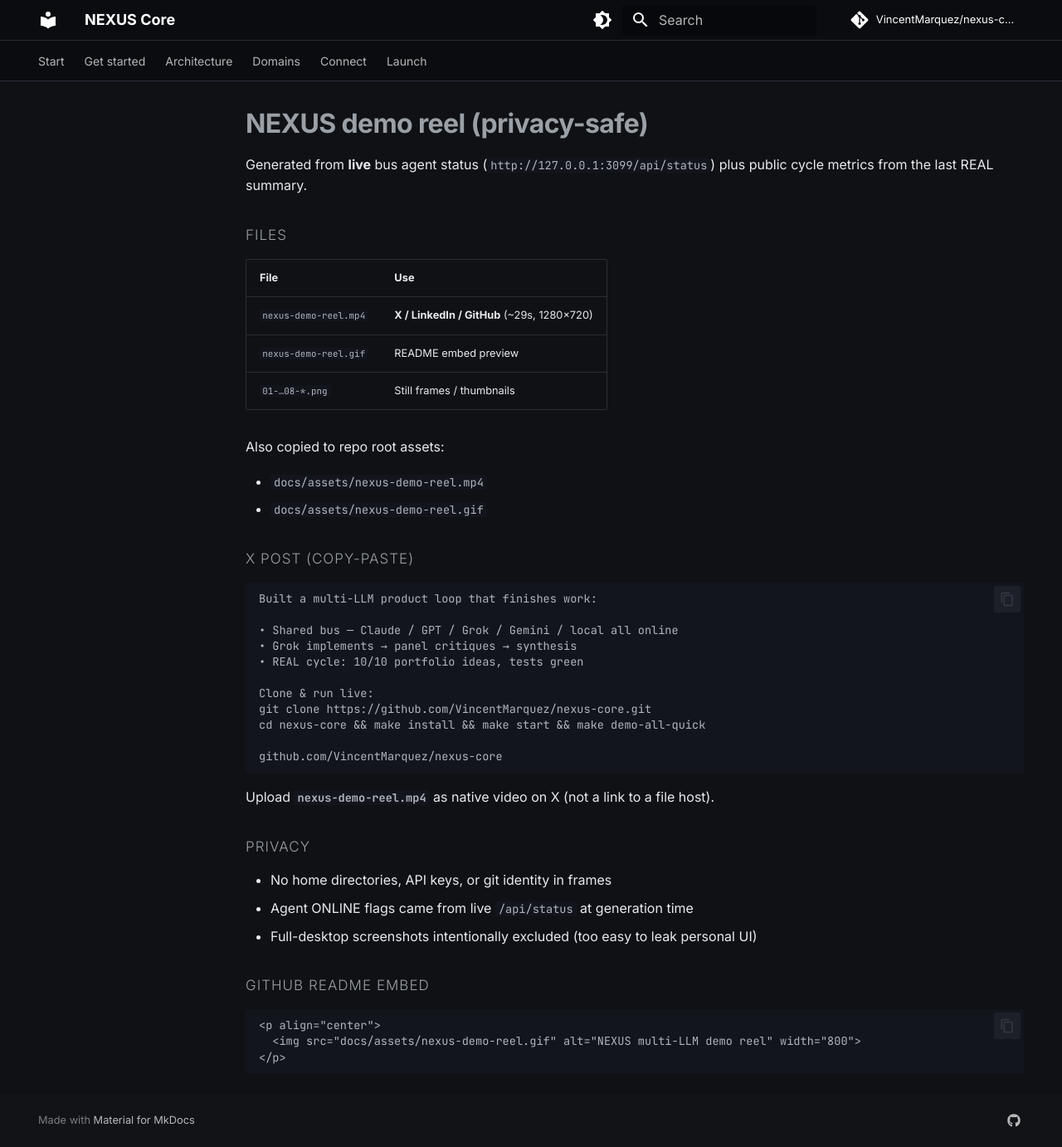
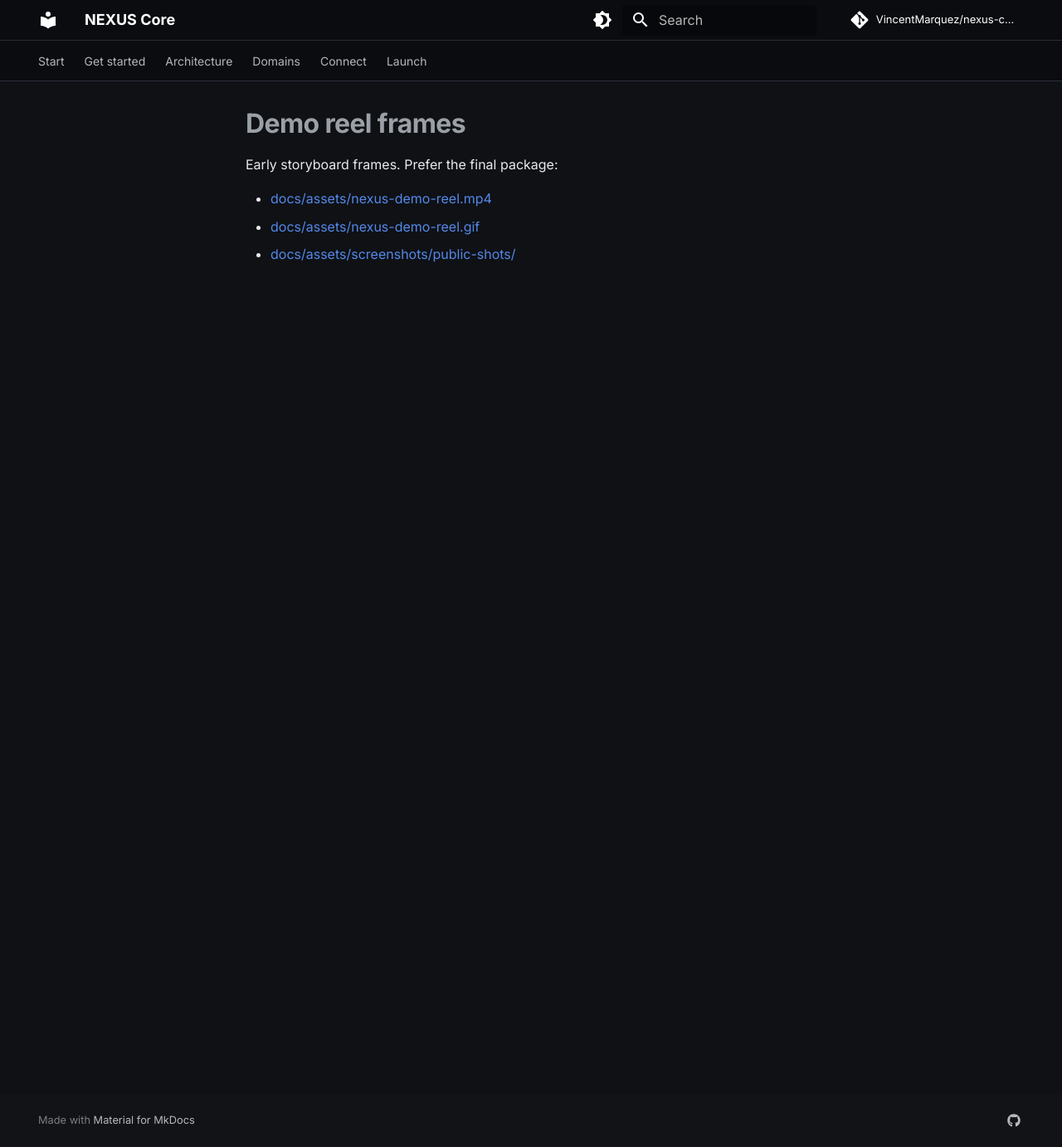
Before and after one commit to VincentMarquez/nexus-core, an MkDocs documentation site: the page built from docs/assets/screenshots/demo-reel/README.md, in a window 1280 px wide and 1382 px high. Shown: the whole window at 83% size. Built offline with MkDocs 1.6.1 and Material for MkDocs 9.7.7, drawn with Linux system fonts in a browser that asks for light colours; comment, search, counter and statistics services are not loaded.

Commit message:
docs: visitor-facing demo section and share kit
Replace internal "hype pack" framing with docs/share for public
readers. README Demo section describes the product, not operator notes.

````diff
--- a/docs/assets/screenshots/demo-reel/README.md
+++ b/docs/assets/screenshots/demo-reel/README.md
@@ -1,48 +1,7 @@
-# NEXUS demo reel (privacy-safe)
+# Demo reel frames
 
-Generated from **live** bus agent status (`http://127.0.0.1:3099/api/status`) plus public cycle metrics from the last REAL summary.
+Early storyboard frames. Prefer the final package:
 
-## Files
-
-| File | Use |
-|------|-----|
-| `nexus-demo-reel.mp4` | **X / LinkedIn / GitHub** (~29s, 1280×720) |
-| `nexus-demo-reel.gif` | README embed preview |
-| `01-…08-*.png` | Still frames / thumbnails |
-
-Also copied to repo root assets:
-
-- `docs/assets/nexus-demo-reel.mp4`
-- `docs/assets/nexus-demo-reel.gif`
-
-## X post (copy-paste)
-
-```
-Built a multi-LLM product loop that finishes work:
-
-• Shared bus — Claude / GPT / Grok / Gemini / local all online
-• Grok implements → panel critiques → synthesis
-• REAL cycle: 10/10 portfolio ideas, tests green
-
-Clone & run live:
-git clone https://github.com/VincentMarquez/nexus-core.git
-cd nexus-core && make install && make start && make demo-all-quick
-
-github.com/VincentMarquez/nexus-core
-```
-
-Upload **`nexus-demo-reel.mp4`** as native video on X (not a link to a file host).
-
-## Privacy
-
-- No home directories, API keys, or git identity in frames
-- Agent ONLINE flags came from live `/api/status` at generation time
-- Full-desktop screenshots intentionally excluded (too easy to leak personal UI)
-
-## GitHub README embed
-
-```markdown
-<p align="center">
-  <img src="docs/assets/nexus-demo-reel.gif" alt="NEXUS multi-LLM demo reel" width="800">
-</p>
-```
+- [docs/assets/nexus-demo-reel.mp4](../../nexus-demo-reel.mp4)
+- [docs/assets/nexus-demo-reel.gif](../../nexus-demo-reel.gif)
+- [docs/assets/screenshots/public-shots/](../public-shots/)
````
Also changed, not shown: README.md (+15 -15 lines), docs/assets/screenshots/public-shots/README.md (+14 -12 lines), docs/hype/CAROUSEL.md (deleted, +0 -20 lines), docs/hype/LAST_REAL.md (deleted, +0 -20 lines), docs/hype/README.md (deleted, +0 -31 lines), docs/hype/SHOW_HN.md (deleted, +0 -30 lines), docs/hype/X_THREAD.md (deleted, +0 -104 lines), docs/share/CAROUSEL.md (added, +16 -0 lines), docs/share/LAST_REAL.md (added, +22 -0 lines), docs/share/README.md (added, +31 -0 lines), docs/share/SHOW_HN.md (added, +26 -0 lines), docs/share/SOCIAL.md (added, +46 -0 lines), 1 other file.
